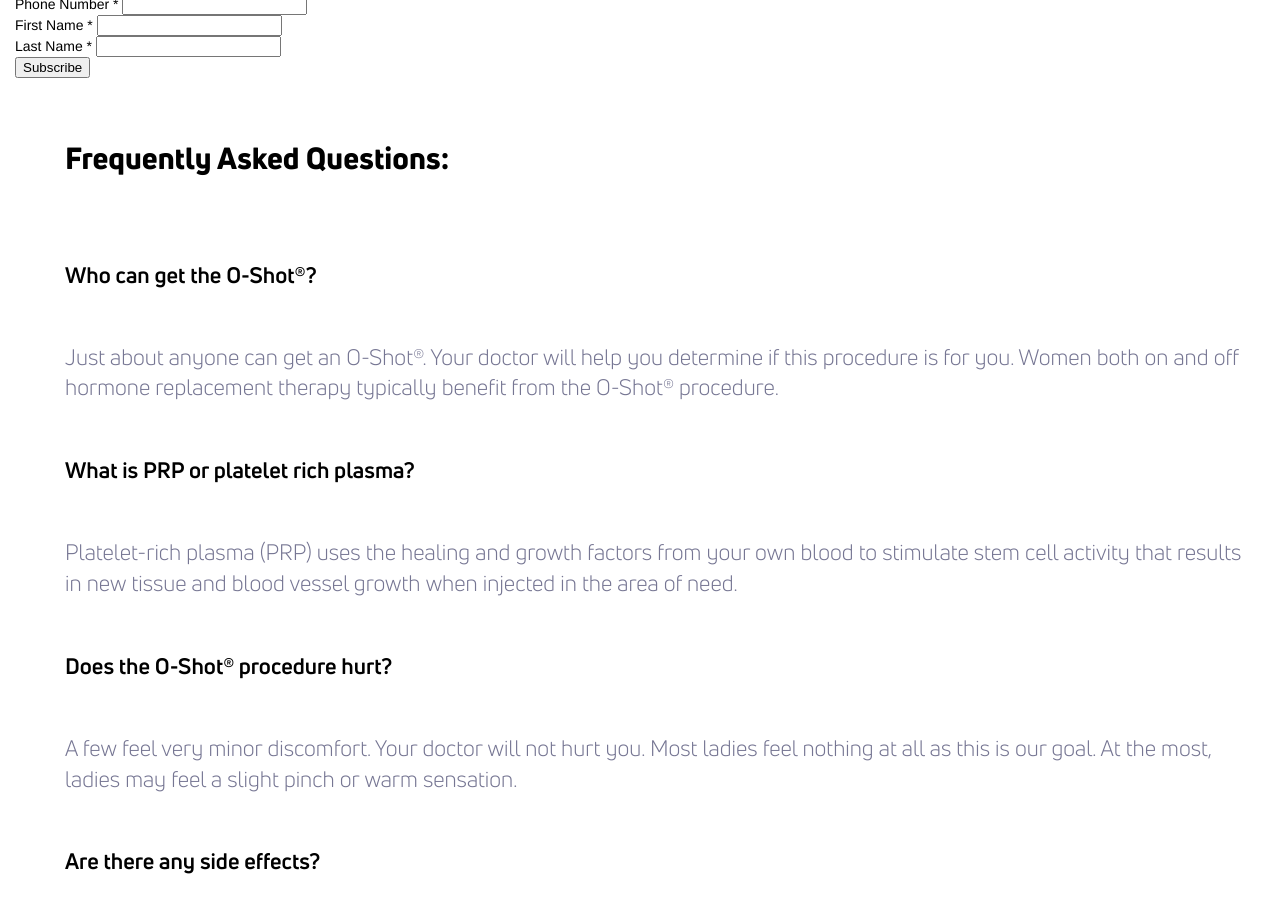
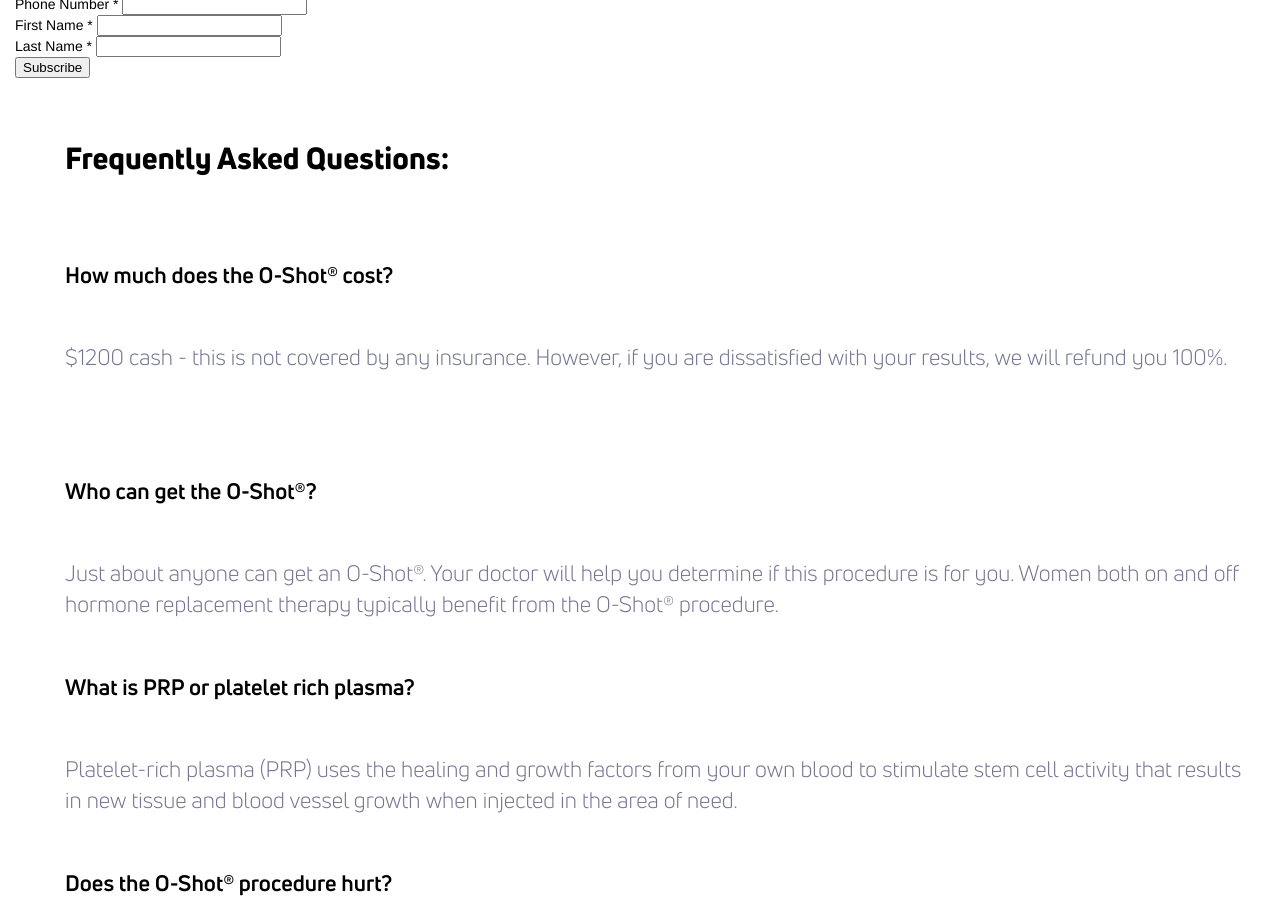
Before and after one commit to theneverwoods/gerstenberg.clinic, a Jekyll site: the page built from services/o-shot.html, in a window 1280 px wide and 900 px high, scrolled down 2406 px. Built offline with Jekyll 4.4.1, drawn with Linux system fonts in a browser that asks for light colours; comment, search, counter and statistics services are not loaded.

Commit message:
Update o-shot.html

```diff
--- a/services/o-shot.html
+++ b/services/o-shot.html
@@ -109,7 +109,9 @@ redirect_from: /oshot
 <div class="row" style="padding-bottom: 60px">
 	<div class="two-thirds bottom">
         <h2 style="margin-top: 30px">Frequently Asked Questions:</h2>
-		<h3 class="bottom">Who can get the  O-Shot®?</h3>
+		<h3 class="bottom">How much does the O-Shot® cost?<h3>
+			<p>$1200 cash - this is not covered by any insurance. However, if you are dissatisfied with your results, we will refund you 100%.</p>
+		<h3 class="bottom">Who can get the O-Shot®?</h3>
 		<p>Just about anyone can get an O-Shot®. Your doctor will help you determine if this procedure is for you.  Women both on and off hormone replacement therapy typically benefit from the O-Shot® procedure.
 		</p>
         <h3 class="bottom">What is PRP or platelet rich plasma?</h3>
```
